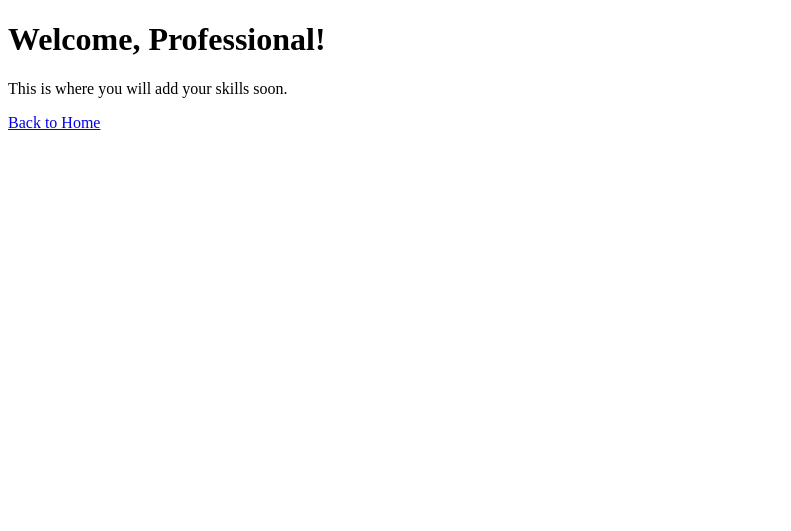
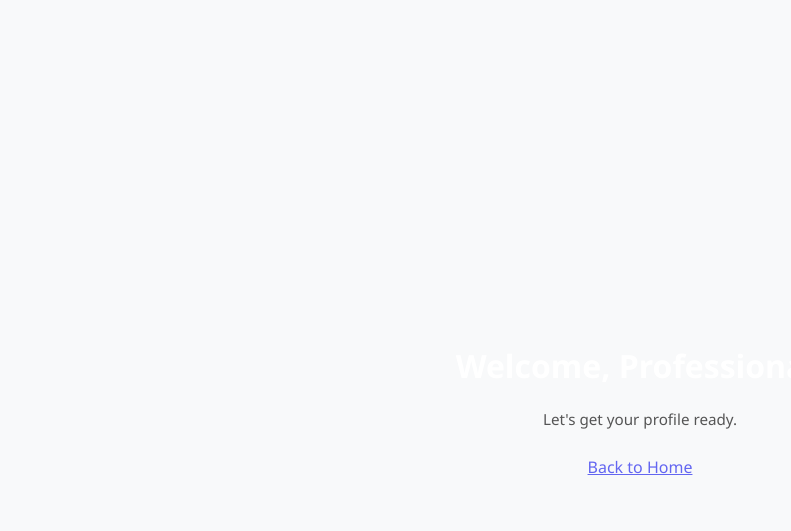
Before and after one commit to ankurkumar7917-cmd/freelancer-connect, a plain HTML site: page professional-setup.html in a window 1280 px wide. Shown: the whole page, without its empty margins (0-791 px from the left). Drawn offline with Linux system fonts and the light colour scheme.

Commit message:
Update professional-setup.html

```diff
--- a/professional-setup.html
+++ b/professional-setup.html
@@ -1,8 +1,20 @@
 <!DOCTYPE html>
-<html>
+<html lang="en">
+<head>
+    <meta charset="UTF-8">
+    <meta name="viewport" content="width=device-width, initial-scale=1.0">
+    <title>Professional Setup</title>
+
+    <link rel="stylesheet" href="style.css">
+</head>
 <body>
-    <h1>Welcome, Professional!</h1>
-    <p>This is where you will add your skills soon.</p>
-    <a href="index.html">Back to Home</a>
+
+    <div class="container" style="padding: 50px; text-align: center; color: white;">
+        <h1>Welcome, Professional!</h1>
+        <p>Let's get your profile ready.</p>
+
+        <a href="index.html" style="color: #6366f1;">Back to Home</a>
+    </div>
+
 </body>
 </html>
```
